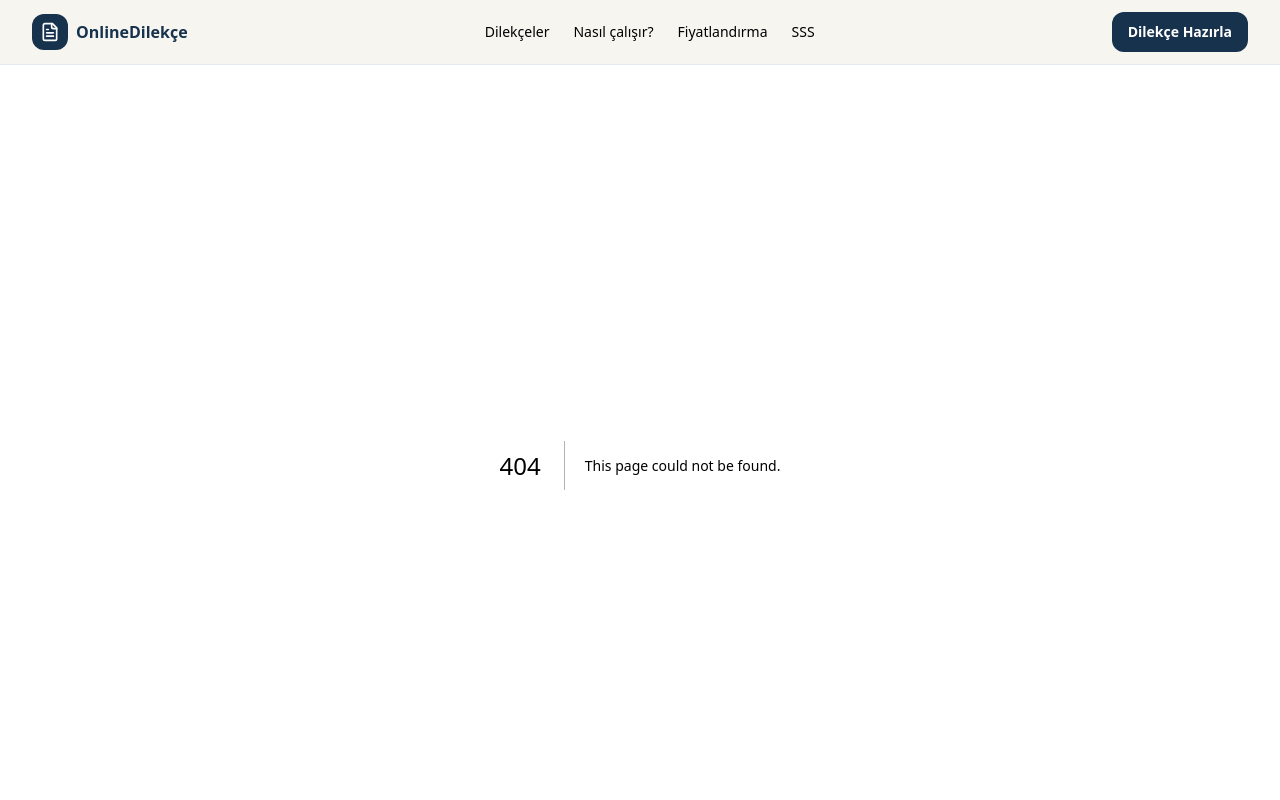
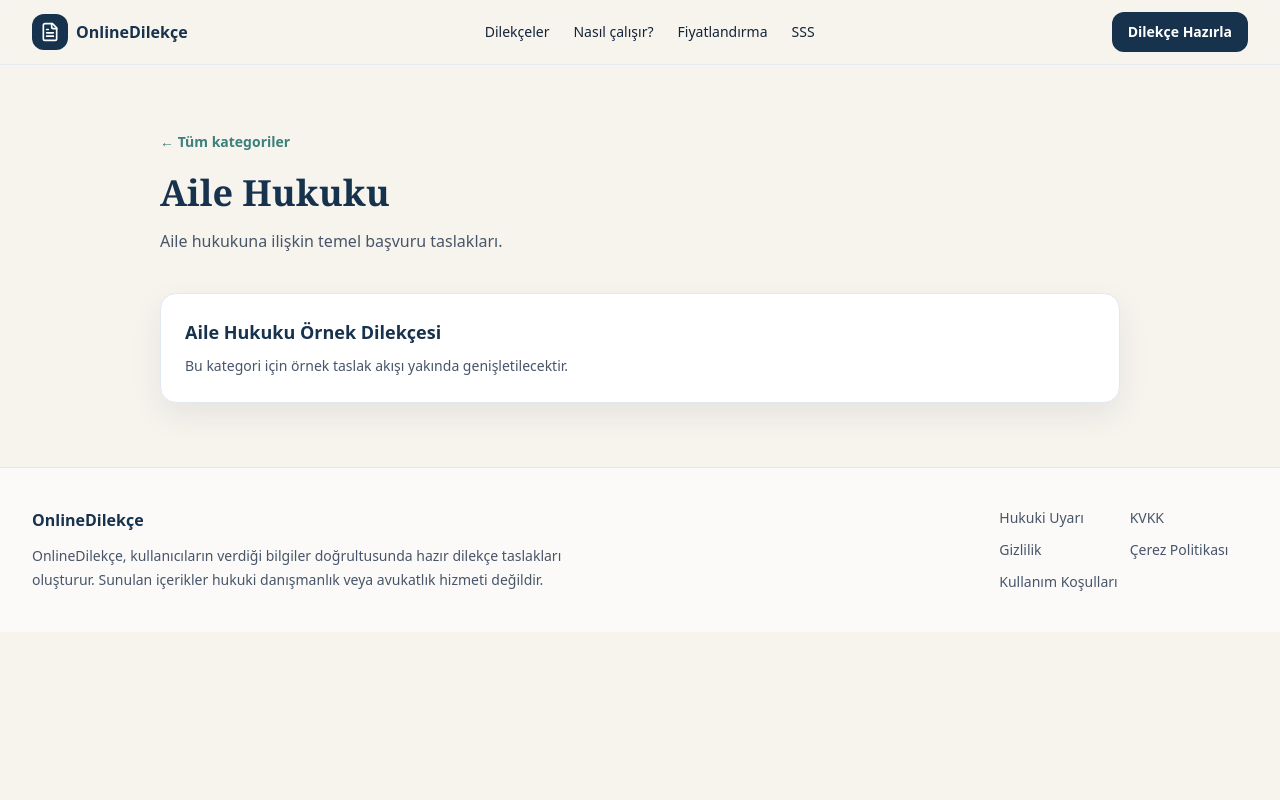
Before and after one commit to cirakteoman-png/onlinedilekce, a Next.js app: page /dilekceler/aile-hukuku in a window 1280 px wide. Before the commit this address had no page. Shown: the top 800 px of the page. Built offline with nearby package versions, Linux system fonts and the light colour scheme.

Commit message:
feat: add dynamic category pages

```diff
--- /dev/null
+++ b/app/dilekceler/[kategori]/page.tsx
@@ -0,0 +1,33 @@
+import Link from "next/link";
+import { notFound } from "next/navigation";
+import { categories } from "@/data/categories";
+
+export function generateStaticParams() {
+  return categories.map((category) => ({ kategori: category.slug }));
+}
+
+export default async function CategoryPage({ params }: { params: Promise<{ kategori: string }> }) {
+  const { kategori } = await params;
+  const category = categories.find((item) => item.slug === kategori);
+  if (!category) notFound();
+
+  const featured = kategori === "sgk-emeklilik"
+    ? [{ slug: "emekli-maasi-yeniden-hesaplama", title: "Emekli Maaşı Yeniden Hesaplama Dilekçesi", description: "Aylık hesabına esas hizmet ve kazanç bilgilerinin yeniden incelenmesi için." }]
+    : [{ slug: "ornek-dilekce", title: `${category.title} Örnek Dilekçesi`, description: "Bu kategori için örnek taslak akışı yakında genişletilecektir." }];
+
+  return (
+    <section className="mx-auto max-w-5xl px-4 py-16 sm:px-6 lg:px-8">
+      <Link href="/dilekceler" className="text-sm font-semibold text-accent">← Tüm kategoriler</Link>
+      <h1 className="mt-5 font-serif text-4xl font-semibold text-primary">{category.title}</h1>
+      <p className="mt-4 max-w-2xl text-slate-600">{category.description}</p>
+      <div className="mt-10 grid gap-5">
+        {featured.map((item) => (
+          <Link key={item.slug} href={`/dilekce/${item.slug}`} className="rounded-2xl border border-slate-200 bg-white p-6 shadow-soft">
+            <h2 className="text-lg font-semibold text-primary">{item.title}</h2>
+            <p className="mt-2 text-sm leading-6 text-slate-600">{item.description}</p>
+          </Link>
+        ))}
+      </div>
+    </section>
+  );
+}
```
